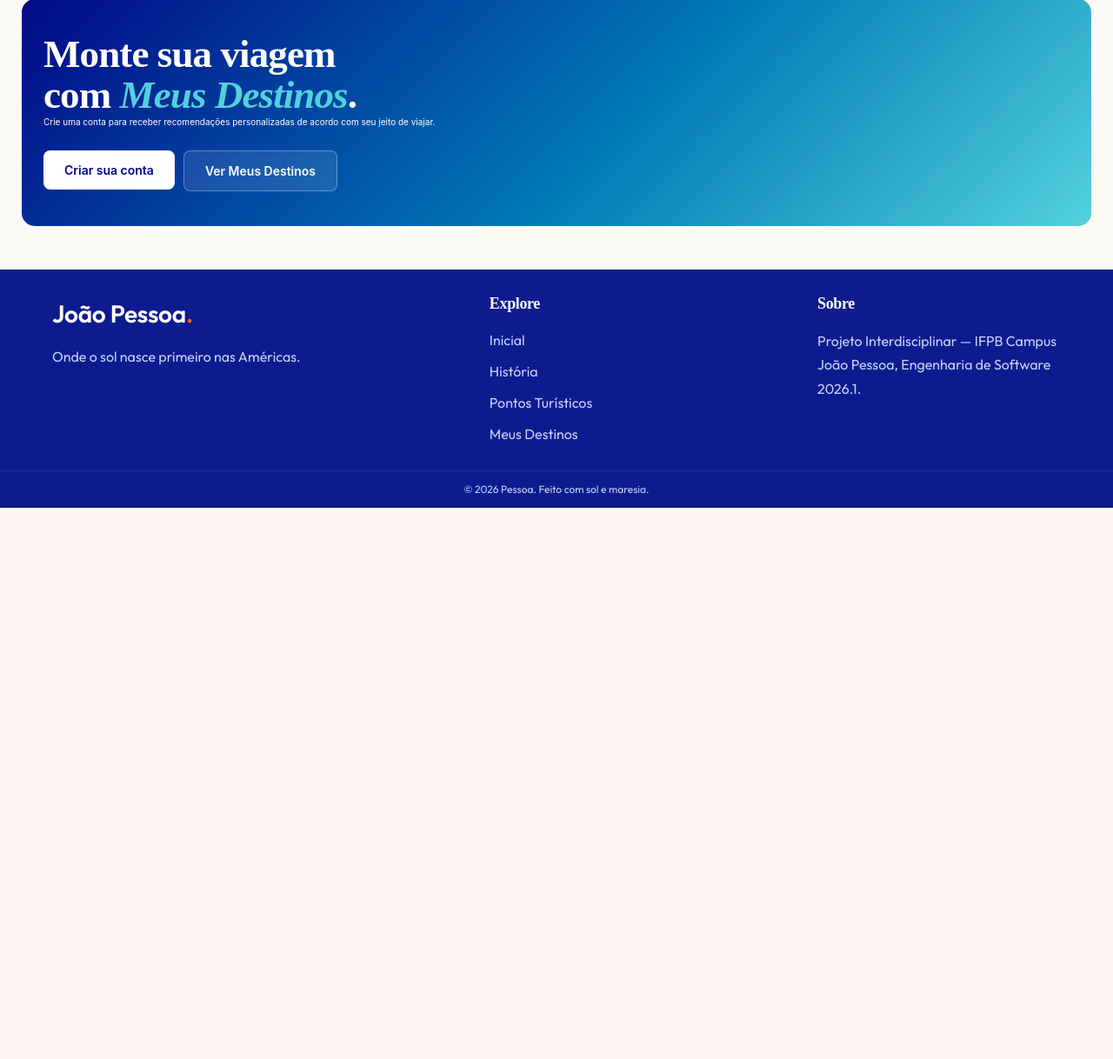
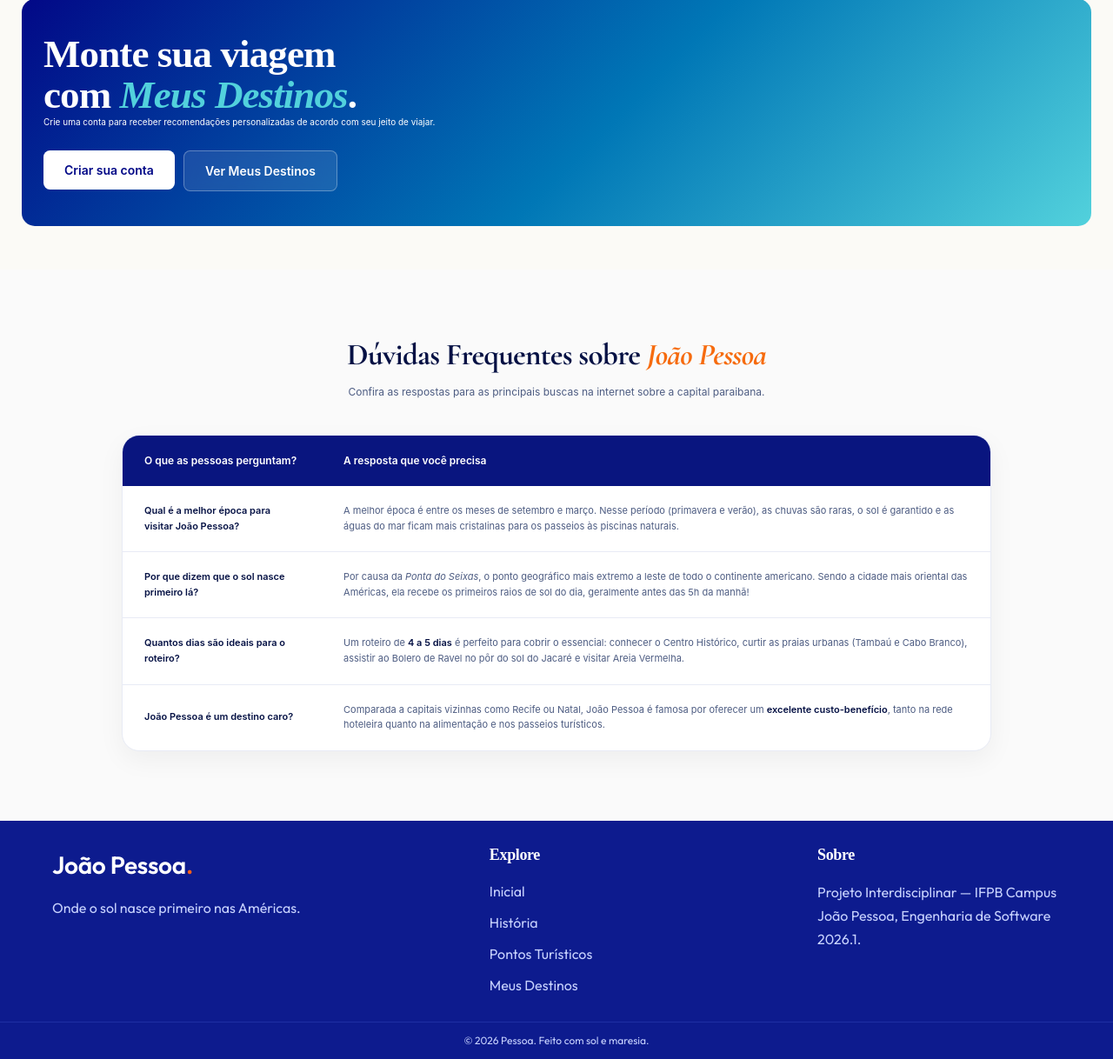
Before and after one commit to jmanoeldev/Vem-pra-Jampa, a Flask app: page / in a window 1280 px wide. Shown: the part 1511-2729 px from the top of the page at 87% size. Before the commit the page ends 2095 px from the top, so only its background shows below. Run offline with Flask 3, Linux system fonts and the light colour scheme.

Commit message:
feat: Adiciona tabale FAQ no index
-Adiciona html da tabela no index.
-Adiciona css da tabela.

```diff
--- a/static/css/index.css
+++ b/static/css/index.css
@@ -496,6 +496,119 @@ h1, h2, h3 {
     background: rgba(255, 255, 255, 0.2);
 }
 
+#faq-jampa {
+    padding: 80px 40px;
+    background-color: #fafafa;
+    display: flex;
+    justify-content: center;
+}
+
+.faq-container {
+    max-width: 1000px;
+    width: 100%;
+}
+
+.faq-header {
+    text-align: center;
+    margin-bottom: 40px;
+}
+
+.faq-header h2 {
+    font-family: 'Cormorant Garamond', serif;
+    font-size: 3.5rem;
+    color: #051144;
+    margin-bottom: 15px;
+}
+
+.faq-header h2 span {
+    color: #f66b0e;
+    font-style: italic;
+}
+
+.faq-header p {
+    font-size: 1.2rem;
+    color: #4d5c82;
+}
+
+.faq-table-wrapper {
+    background: #ffffff;
+    border-radius: 20px;
+    box-shadow: 0 10px 30px rgba(0, 0, 0, 0.05);
+    overflow: hidden;
+    border: 1px solid #e8ebf5;
+}
+
+.faq-tabela {
+    width: 100%;
+    border-collapse: collapse;
+    text-align: left;
+}
+
+.faq-tabela th {
+    background-color: #09157f;
+    color: #ffffff;
+    font-weight: 600;
+    font-size: 1.2rem;
+    padding: 20px 25px;
+}
+
+.faq-tabela td {
+    padding: 20px 25px;
+    font-size: 1.1rem;
+    color: #4d5c82;
+    border-bottom: 1px solid #e8ebf5;
+    line-height: 1.6;
+}
+
+.faq-tabela tbody tr:last-child td {
+    border-bottom: none;
+}
+
+/* Efeito sutil ao passar o mouse na linha da tabela */
+.faq-tabela tbody tr:hover {
+    background-color: #f8fafe;
+}
+
+.faq-tabela td strong {
+    color: #051144;
+    font-weight: 600;
+}
+
+@media (max-width: 768px) {
+    #faq-jampa {
+        padding: 50px 20px;
+    }
+
+    .faq-header h2 {
+        font-size: 2.5rem;
+    }
+
+    .faq-tabela, .faq-tabela tbody, .faq-tabela tr, .faq-tabela td, .faq-tabela th {
+        display: block;
+        width: 100%;
+    }
+
+    .faq-tabela thead {
+        display: none; /* Esconde o cabeçalho no celular para transformar as linhas em pequenos "cards" */
+    }
+
+    .faq-tabela tr {
+        margin-bottom: 15px;
+        border-bottom: 2px solid #e8ebf5;
+    }
+
+    .faq-tabela td {
+        padding: 15px;
+        border-bottom: none;
+    }
+
+    /* Destaca a pergunta no celular */
+    .faq-tabela td:first-child {
+        background-color: #f0f4f8;
+        border-radius: 10px 10px 0 0;
+    }
+}
+
 @media (min-width: 640px) {
   :root {
     --padding-horizont: 2.5rem;
--- a/templates/index.html
+++ b/templates/index.html
@@ -91,4 +91,41 @@
                 </div>
             </div>
         </section>
+        <section id="faq-jampa">
+            <div class="faq-container">
+                <div class="faq-header">
+                    <h2>Dúvidas Frequentes sobre <span>João Pessoa</span></h2>
+                    <p>Confira as respostas para as principais buscas na internet sobre a capital paraibana.</p>
+                </div>
+                <div class="faq-table-wrapper">
+                    <table class="faq-tabela">
+                        <thead>
+                            <tr>
+                                <th>O que as pessoas perguntam?</th>
+                                <th>A resposta que você precisa</th>
+                            </tr>
+                        </thead>
+                        <tbody>
+                            <tr>
+                                <td><strong>Qual é a melhor época para visitar João Pessoa?</strong></td>
+                                <td>A melhor época é entre os meses de setembro e março. Nesse período (primavera e verão), as chuvas são raras, o sol é garantido e as águas do mar ficam mais cristalinas para os passeios às piscinas naturais.</td>
+                            </tr>
+                            <tr>
+                                <td><strong>Por que dizem que o sol nasce primeiro lá?</strong></td>
+                                <td>Por causa da <em>Ponta do Seixas</em>, o ponto geográfico mais extremo a leste de todo o continente americano. Sendo a cidade mais oriental das Américas, ela recebe os primeiros raios de sol do dia, geralmente antes das 5h da manhã!</td>
+                            </tr>
+                            <tr>
+                                <td><strong>Quantos dias são ideais para o roteiro?</strong></td>
+                                <td>Um roteiro de <strong>4 a 5 dias</strong> é perfeito para cobrir o essencial: conhecer o Centro Histórico, curtir as praias urbanas (Tambaú e Cabo Branco), assistir ao Bolero de Ravel no pôr do sol do Jacaré e visitar Areia Vermelha.</td>
+                            </tr>
+                            <tr>
+                                <td><strong>João Pessoa é um destino caro?</strong></td>
+                                <td>Comparada a capitais vizinhas como Recife ou Natal, João Pessoa é famosa por oferecer um <strong>excelente custo-benefício</strong>, tanto na rede hoteleira quanto na alimentação e nos passeios turísticos.</td>
+                            </tr>
+                        </tbody>
+                    </table>
+                </div>
+            </div>
+        </section>
+
     {% endblock %}
```
